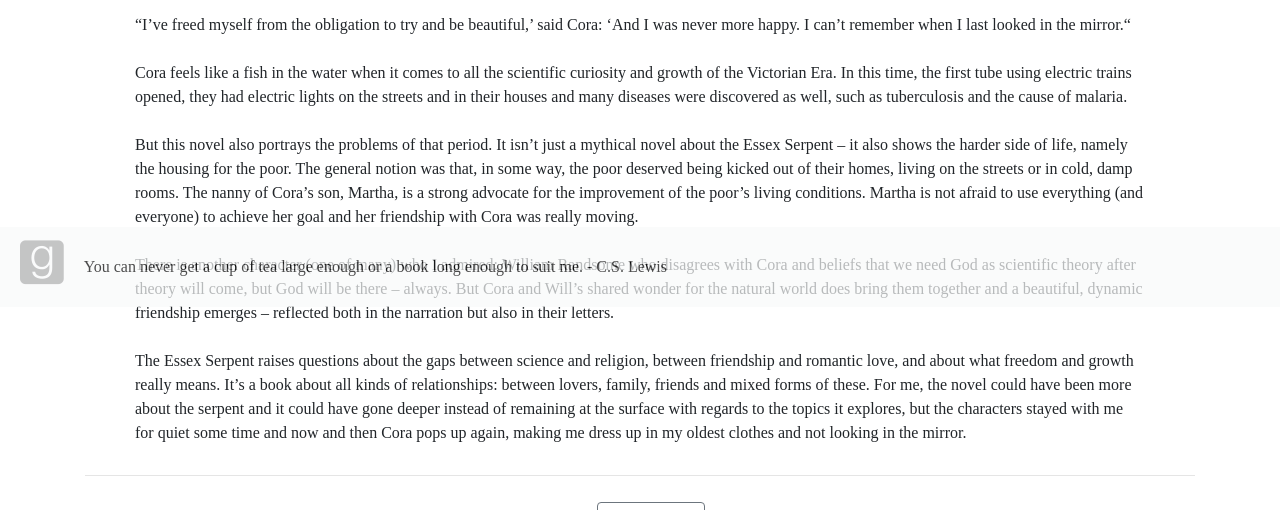
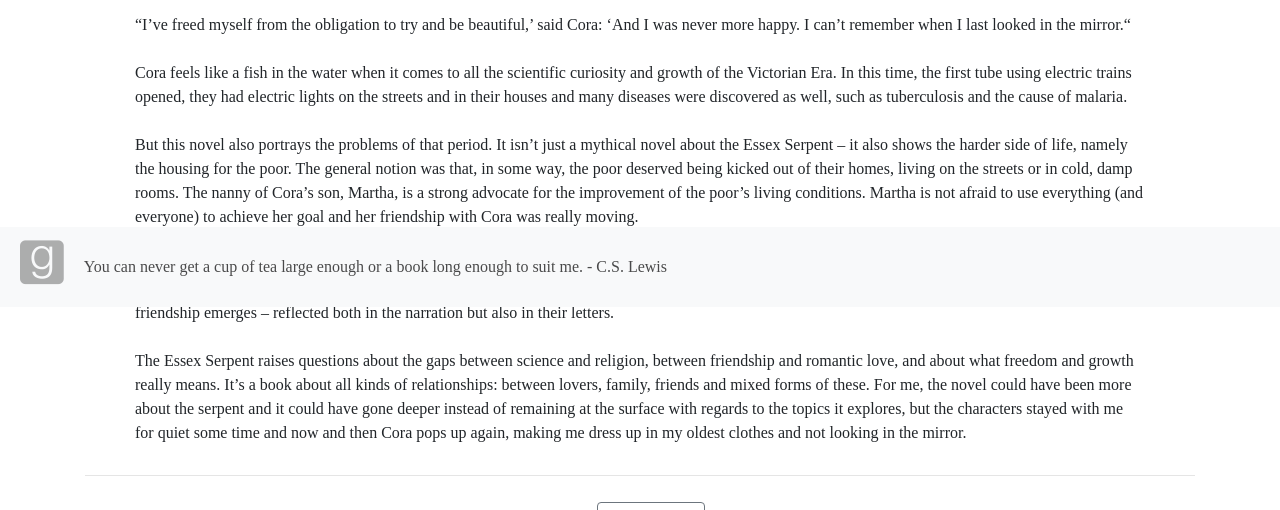
Before and after one commit to didemertens/bookblog, a Django app: page /blog/3 in a window 1280 px wide. Shown: the part 493-1003 px from the top of the page. Run offline with Django 3.2, Linux system fonts and the light colour scheme; data comes from the database, SQL or seed files in the repository; some libraries are stand-ins or nearby versions; some web fonts are replaced.

Commit message:
changed opacity of footer

```diff
--- a/book_app/static/css/book_app.css
+++ b/book_app/static/css/book_app.css
@@ -322,8 +322,6 @@ label{
   width: 100%;
   display: flex;
   background-color: #F8F9FA;
-  color: black;
-  opacity: 0.7;
 }
 
 .footer a{
@@ -340,4 +338,6 @@ label{
 
 #quote{
   line-height: 80px;
+  color: black;
+  opacity: 0.7;
 }
```
